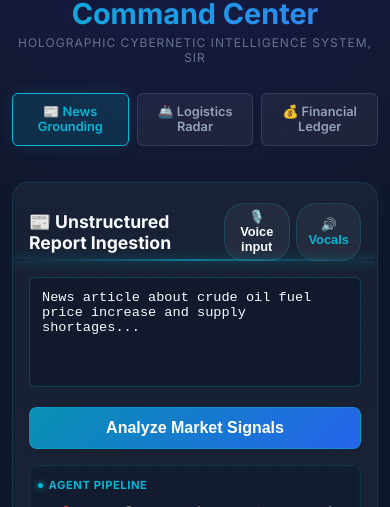
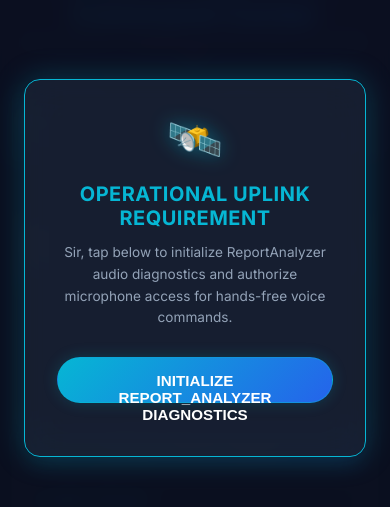
Before and after one commit to imtiazai004/anty-gravity-hakathon2, a React (Vite) app in the folder frontend/: page / in a window 390 px wide. Shown: the part 154-661 px from the top of the page. Built offline with nearby package versions, Linux system fonts and the light colour scheme; no server answers.

Commit message:
mobile app bug

```diff
--- a/frontend/src/App.jsx
+++ b/frontend/src/App.jsx
@@ -2,7 +2,8 @@ import React, { useState, useEffect, useRef } from 'react';
 import { motion, AnimatePresence } from 'framer-motion';
 import { Mic, MicOff } from 'lucide-react';
 import NewsView from './views/NewsView';
-import LogisticsView from './views/LogisticsView';
+import SupplyChainView from './views/SupplyChainView';
+import HealthcareView from './views/HealthcareView';
 import FinancialView from './views/FinancialView';
 import { API_URL } from './config';
 
@@ -12,8 +13,8 @@ function App() {
   const [dbState, setDbState] = useState({ shipments: [], inventory: [], staffing: [], logs: [], finance: [], fuelSurchargeRate: 5, draftedNotification: "", shippingCostMultiplier: 1.0 });
   const [refreshTrigger, setRefreshTrigger] = useState(0);
 
-  // Mobile Audio block override (Defaulted to true for direct instant startup!)
-  const [isAudioInitialized, setIsAudioInitialized] = useState(true);
+  // Mobile Audio block (Defaulted to false for direct immersive onboarding & browser gesture security!)
+  const [isAudioInitialized, setIsAudioInitialized] = useState(false);
 
   // --- ALWAYS-ON CONVERSATIONAL REPORT_ANALYZER AI CORE STATE ---
   const [isAlwaysListening, setIsAlwaysListening] = useState(false);
@@ -34,12 +35,22 @@ function App() {
     return "Yes, I am here to help. Haan ji, main kya madad kar sakta hoon?";
   };
 
+  const getAudioContext = () => {
+    if (!window.AudioContext && !window.webkitAudioContext) return null;
+    if (!window.sharedAudioCtx) {
+      window.sharedAudioCtx = new (window.AudioContext || window.webkitAudioContext)();
+    }
+    if (window.sharedAudioCtx.state === 'suspended') {
+      window.sharedAudioCtx.resume();
+    }
+    return window.sharedAudioCtx;
+  };
+
   // Programmatic HTML5 Web Audio Synth SFX
   const playReportAnalyzerSound = (type) => {
-    if (!window.AudioContext && !window.webkitAudioContext) return;
+    const ctx = getAudioContext();
+    if (!ctx) return;
     try {
-      const ctx = new (window.AudioContext || window.webkitAudioContext)();
-
       if (type === 'start') {
         // Futuristic frequency sweep rising (Core woke up)
         const osc = ctx.createOscillator();
@@ -157,14 +168,8 @@ function App() {
         setStatus({ isLive: false, mode: 'Offline' });
       });
 
-    // Automatically trigger hands-free speech loop on startup!
-    const autoTimer = setTimeout(() => {
-      toggleAlwaysListening();
-    }, 1000); // 1.0s buffer to ensure browser audio contexts and voices are fully ready
-
     // Clean up persistent listening on unmount
     return () => {
-      clearTimeout(autoTimer);
       if (window.wakeRecognitionInstance) {
         window.wakeRecognitionInstance.onend = null;
         window.wakeRecognitionInstance.stop();
@@ -232,6 +237,12 @@ function App() {
     }
 
     // Request mic permission explicitly first
+    if (!navigator.mediaDevices || !navigator.mediaDevices.getUserMedia) {
+      setMicError('unsupported');
+      setReportAnalyzerConsoleLogs(prev => ["System: ❌ Microphone access not supported or blocked (requires HTTPS/localhost).", ...prev.slice(0, 5)]);
+      return;
+    }
+
     try {
       await navigator.mediaDevices.getUserMedia({ audio: true });
       setMicError(null);
@@ -423,10 +434,8 @@ function App() {
               onClick={async () => {
                 setIsAudioInitialized(true);
                 playReportAnalyzerSound('success');
-                // Automatically activate always-listening wake-word mode!
-                setTimeout(() => {
-                  toggleAlwaysListening();
-                }, 100);
+                // Synchronously activate always-listening wake-word mode!
+                await toggleAlwaysListening();
               }}
             >
               INITIALIZE REPORT_ANALYZER DIAGNOSTICS
@@ -593,15 +602,26 @@ function App() {
             📰 News Grounding
           </button>
           <button
-            className={`tab-btn ${activeTab === 'logistics' ? 'active' : ''}`}
-            onClick={() => setActiveTab('logistics')}
+            className={`tab-btn ${activeTab === 'supply' ? 'active' : ''}`}
+            onClick={() => setActiveTab('supply')}
             style={{
-              borderColor: activeTab === 'logistics' ? 'var(--accent-cyan)' : 'rgba(255, 255, 255, 0.1)',
-              boxShadow: activeTab === 'logistics' ? '0 0 15px rgba(6, 182, 212, 0.15)' : 'none',
-              color: activeTab === 'logistics' ? 'var(--accent-cyan)' : 'var(--text-muted)'
+              borderColor: activeTab === 'supply' ? 'var(--accent-cyan)' : 'rgba(255, 255, 255, 0.1)',
+              boxShadow: activeTab === 'supply' ? '0 0 15px rgba(6, 182, 212, 0.15)' : 'none',
+              color: activeTab === 'supply' ? 'var(--accent-cyan)' : 'var(--text-muted)'
             }}
           >
-            🚢 Logistics Radar
+            🚢 Supply Chain
+          </button>
+          <button
+            className={`tab-btn ${activeTab === 'healthcare' ? 'active' : ''}`}
+            onClick={() => setActiveTab('healthcare')}
+            style={{
+              borderColor: activeTab === 'healthcare' ? 'var(--accent-cyan)' : 'rgba(255, 255, 255, 0.1)',
+              boxShadow: activeTab === 'healthcare' ? '0 0 15px rgba(6, 182, 212, 0.15)' : 'none',
+              color: activeTab === 'healthcare' ? 'var(--accent-cyan)' : 'var(--text-muted)'
+            }}
+          >
+            🏥 Healthcare Control
           </button>
           <button
             className={`tab-btn ${activeTab === 'finance' ? 'active' : ''}`}
@@ -629,8 +649,11 @@ function App() {
             {activeTab === 'news' && (
               <NewsView dbState={dbState} triggerRefresh={triggerRefresh} />
             )}
-            {activeTab === 'logistics' && (
-              <LogisticsView dbState={dbState} />
+            {activeTab === 'supply' && (
+              <SupplyChainView dbState={dbState} triggerRefresh={triggerRefresh} />
+            )}
+            {activeTab === 'healthcare' && (
+              <HealthcareView dbState={dbState} triggerRefresh={triggerRefresh} />
             )}
             {activeTab === 'finance' && (
               <FinancialView dbState={dbState} />
--- a/frontend/src/views/HealthcareView.jsx
+++ b/frontend/src/views/HealthcareView.jsx
@@ -23,12 +23,22 @@ function HealthcareView({ dbState, triggerRefresh }) {
   const [isListening, setIsListening] = useState(false);
   const [isMuted, setIsMuted] = useState(false);
 
+  const getAudioContext = () => {
+    if (!window.AudioContext && !window.webkitAudioContext) return null;
+    if (!window.sharedAudioCtx) {
+      window.sharedAudioCtx = new (window.AudioContext || window.webkitAudioContext)();
+    }
+    if (window.sharedAudioCtx.state === 'suspended') {
+      window.sharedAudioCtx.resume();
+    }
+    return window.sharedAudioCtx;
+  };
+
   // Programmatic HTML5 Web Audio Synth SFX for ReportAnalyzer
   const playReportAnalyzerSound = (type) => {
-    if (!window.AudioContext && !window.webkitAudioContext) return;
+    const ctx = getAudioContext();
+    if (!ctx) return;
     try {
-      const ctx = new (window.AudioContext || window.webkitAudioContext)();
-
       if (type === 'start') {
         // High-tech frequency sweep rising up (listening)
         const osc = ctx.createOscillator();
--- a/frontend/src/views/NewsView.jsx
+++ b/frontend/src/views/NewsView.jsx
@@ -19,11 +19,22 @@ function NewsView({ dbState, triggerRefresh }) {
     return traces.length;
   };
 
+  const getAudioContext = () => {
+    if (!window.AudioContext && !window.webkitAudioContext) return null;
+    if (!window.sharedAudioCtx) {
+      window.sharedAudioCtx = new (window.AudioContext || window.webkitAudioContext)();
+    }
+    if (window.sharedAudioCtx.state === 'suspended') {
+      window.sharedAudioCtx.resume();
+    }
+    return window.sharedAudioCtx;
+  };
+
   // Synth sounds
   const playReportAnalyzerSound = (type) => {
-    if (!window.AudioContext && !window.webkitAudioContext) return;
+    const ctx = getAudioContext();
+    if (!ctx) return;
     try {
-      const ctx = new (window.AudioContext || window.webkitAudioContext)();
       if (type === 'start') {
         const osc = ctx.createOscillator();
         const gain = ctx.createGain();
--- a/frontend/src/views/SupplyChainView.jsx
+++ b/frontend/src/views/SupplyChainView.jsx
@@ -175,12 +175,22 @@ function SupplyChainView({ dbState, triggerRefresh }) {
   const [isListening, setIsListening] = useState(false);
   const [isMuted, setIsMuted] = useState(false);
 
+  const getAudioContext = () => {
+    if (!window.AudioContext && !window.webkitAudioContext) return null;
+    if (!window.sharedAudioCtx) {
+      window.sharedAudioCtx = new (window.AudioContext || window.webkitAudioContext)();
+    }
+    if (window.sharedAudioCtx.state === 'suspended') {
+      window.sharedAudioCtx.resume();
+    }
+    return window.sharedAudioCtx;
+  };
+
   // Programmatic HTML5 Web Audio Synth SFX for ReportAnalyzer
   const playReportAnalyzerSound = (type) => {
-    if (!window.AudioContext && !window.webkitAudioContext) return;
+    const ctx = getAudioContext();
+    if (!ctx) return;
     try {
-      const ctx = new (window.AudioContext || window.webkitAudioContext)();
-
       if (type === 'start') {
         // High-tech frequency sweep rising up (listening)
         const osc = ctx.createOscillator();
```
